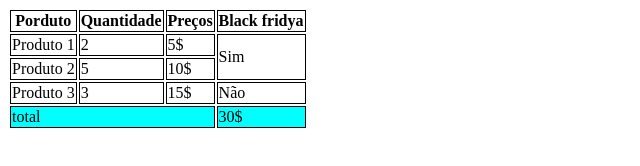
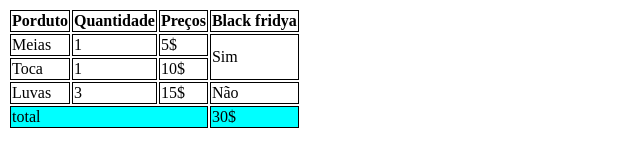
Before and after one commit to nyfthy570/Aula-tabela, a plain HTML site: page index.html in a window 1280 px wide. Shown: the whole page, without its empty margins (0-640 px from the left). Drawn offline with Linux system fonts and the light colour scheme.

Commit message:
Foram adicionado os produtos da tabela

```diff
--- a/index.html
+++ b/index.html
@@ -27,18 +27,18 @@
       </thead>
       <tbody>
         <tr>
-          <td>Produto 1</td>
-          <td>2</td>
+          <td>Meias</td>
+          <td>1</td>
           <td>5$</td>
           <td rowspan="2">Sim</td>
         </tr>
         <tr>
-          <td>Produto 2</td>
-          <td>5</td>
+          <td>Toca</td>
+          <td>1</td>
           <td>10$</td>
         </tr>
         <tr>
-          <td>Produto 3</td>
+          <td>Luvas</td>
           <td>3</td>
           <td>15$</td>
           <td>Não</td>
```
